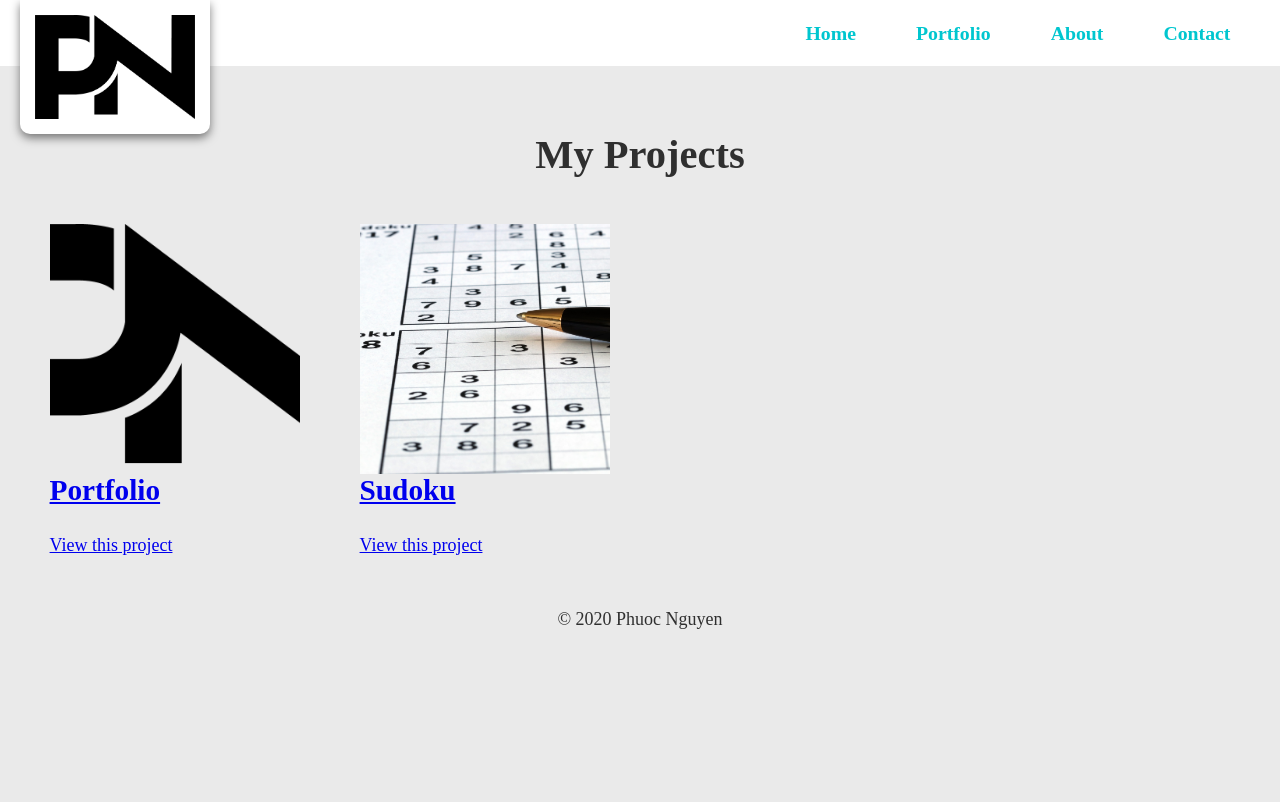
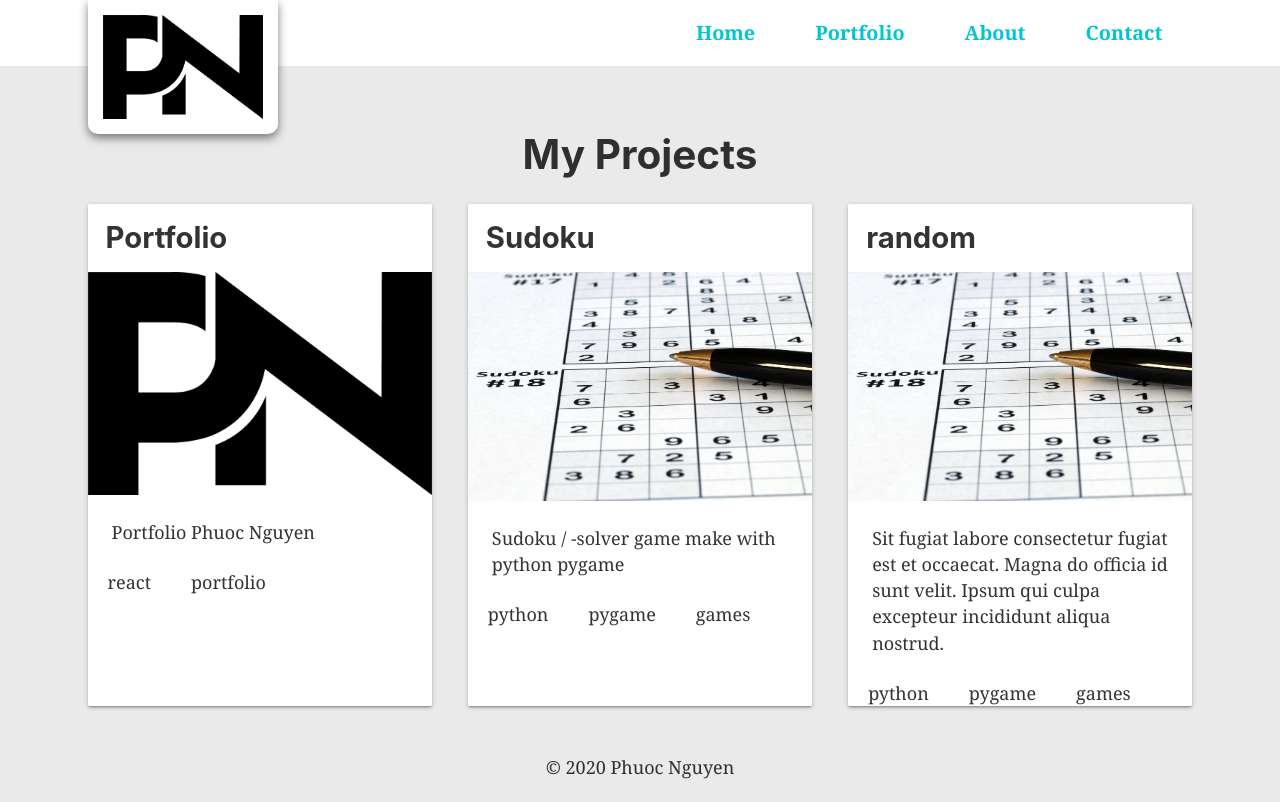
Before and after one commit to phuoc94/phuocnguyen.fi, a Gatsby site: page /portfolio in a window 1280 px wide. Built offline with nearby package versions, Linux system fonts and the light colour scheme; Gatsby itself is replaced by a stand-in of ours.

Commit message:
portfolio

```diff
--- a/src/components/css/_navbar.scss
+++ b/src/components/css/_navbar.scss
@@ -13,7 +13,7 @@
 }
 .nav-menu {
   margin: 0 auto;
-  max-width: 1440px;
+  max-width: 1144px;
   padding: 0 1.0875rem;
 }
 .nav-menu {
--- a/src/components/css/_projects.scss
+++ b/src/components/css/_projects.scss
@@ -1,18 +1,57 @@
 .projectsPreview {
-  display: flex;
+  display: grid;
+  grid-template-columns: repeat(auto-fit, minmax(320px, 1fr));
+  grid-gap: 2rem;
+  a {
+    text-decoration: none;
+    color: #333;
+  }
 }
 
 .projectPreview {
-  margin: 20px 30px;
+  display: block;
+  height: 100%;
+  h2 {
+    padding: 18px;
+    margin: 0;
+  }
+  p {
+    padding: 24px;
+    margin: 0;
+  }
+  box-shadow: rgba(0, 0, 0, 0.2) 0px 1px 5px 0px,
+    rgba(0, 0, 0, 0.14) 0px 2px 2px 0px, rgba(0, 0, 0, 0.12) 0px 3px 1px -2px;
+  border-radius: 2px;
+  background: rgb(255, 255, 255);
+}
+.projectPreview:hover {
+  cursor: pointer;
+  box-shadow: rgba(0, 0, 0, 0.09) 0px 8px 26px 0px;
+  transition: all 0.3s ease 0s;
   .gatsby-image-wrapper {
-    width: 250px;
-    height: 250px;
+    transform: scale(1.05);
+    box-shadow: rgba(0, 0, 0, 0.2) 0px 17px 46px -5px;
+    transition: all 0.3s ease 0s;
+    border-radius: 5px;
   }
 }
 
 .project {
+  display: grid;
+  grid-template-columns: repeat(3, 1fr);
+  grid-gap: 1rem;
+  h1 {
+    grid-column: 1 / span 3;
+  }
+  .description {
+    grid-column: 1 / span 2;
+    grid-row: 2;
+  }
   .gatsby-image-wrapper {
-    width: 500px;
-    height: 500px;
+    grid-column: 3 / 4;
+    border-radius: 10px;
   }
 }
+.tag {
+  padding: 20px;
+}
--- a/src/components/css/main.scss
+++ b/src/components/css/main.scss
@@ -1,6 +1,5 @@
 @import "navbar", "projects", "variables";
 * {
-  font-family: $font-stack !important;
 }
 body {
   background: $firstC;
@@ -16,14 +15,16 @@ body {
 }
 .main {
   margin: 0 auto;
-  max-width: 1440px;
+  max-width: 1144px;
   padding: 67px 1.0875rem 1.45rem;
+  min-height: calc(100vh - 66px - 70px);
   h1 {
     text-align: center;
   }
 }
 
 .footer {
+  padding: 20px 0;
   width: 100%;
   text-align: center;
   line-height: 30px;
--- a/src/components/layouts/layout.js
+++ b/src/components/layouts/layout.js
@@ -18,12 +18,10 @@ const Layout = ({ children, pageTitle }) => {
   return (
     <>
       <Menu siteTitle={data.site.siteMetadata.title} />
-      <div className="main">
-        <main>{children}</main>
-        <footer className="footer">
-          <p>© {new Date().getFullYear()} Phuoc Nguyen</p>
-        </footer>
-      </div>
+      <main className="main">{children}</main>
+      <footer className="footer">
+        <p>© {new Date().getFullYear()} Phuoc Nguyen</p>
+      </footer>
     </>
   )
 }
--- a/src/components/layouts/project.js
+++ b/src/components/layouts/project.js
@@ -6,7 +6,7 @@ const Project = ({ title, description, url, ImageData }) => (
   <div className="project">
     <h1>{title}</h1>
     <Image fluid={ImageData} alt={title} />
-    <p>{description}</p>
+    <p className="description">{description}</p>
     <p>
       <a href={url}>View this project online &rarr;</a>
     </p>
--- a/src/components/layouts/projects-preview.js
+++ b/src/components/layouts/projects-preview.js
@@ -2,20 +2,23 @@ import React from "react"
 import { Link } from "gatsby"
 import Image from "gatsby-image"
 
-const ProjectPreview = ({ slug, title, description, ImageData }) => (
-  <div className="projectPreview">
-    <Link to={`/${slug}/`}>
+const ProjectPreview = ({ slug, title, predesc, ImageData, tags }) => (
+  <Link to={`/${slug}/`}>
+    <div className="projectPreview">
+      <h2>{title}</h2>
       <Image fluid={ImageData} alt={title} />
-    </Link>
-
-    <h2>
-      <Link to={`/${slug}/`}>{title}</Link>
-    </h2>
-    <p>{description}</p>
-    <p>
-      <Link to={`/${slug}/`}>View this project</Link>
-    </p>
-  </div>
+      <p>{predesc}</p>
+      <div className="tags">
+        {tags.map(tag => {
+          return (
+            <a href={tag} className="tag">
+              {tag}
+            </a>
+          )
+        })}
+      </div>
+    </div>
+  </Link>
 )
 
 export default ProjectPreview
--- a/src/components/templates/project.js
+++ b/src/components/templates/project.js
@@ -7,7 +7,7 @@ export const query = graphql`
   query($slug: String!) {
     projectsJson(slug: { eq: $slug }) {
       title
-      descriprion
+      description
       url
       image {
         childImageSharp {
--- a/src/data/projects.json
+++ b/src/data/projects.json
@@ -4,13 +4,27 @@
     "slug": "portfolio-phuocnguyen",
     "url": "https://phuocnguyen.fi",
     "image": "../images/projects/logo.png",
-    "descriprion": "Portfolio Phuoc Nguyen"
+    "predesc": "Portfolio Phuoc Nguyen",
+    "description": "Sit fugiat labore consectetur fugiat est et occaecat. Magna do officia id sunt velit. Ipsum qui culpa excepteur incididunt aliqua nostrud.",
+
+    "tags": ["react", "portfolio"]
   },
   {
     "title": "Sudoku",
     "slug": "sukodu",
     "url": "#",
     "image": "../images/projects/sudoku.jpg",
-    "descriprion": "Sudoku / -solver game make with python pygame"
+    "predesc": "Sudoku / -solver game make with python pygame",
+    "description": "Sit fugiat labore consectetur fugiat est et occaecat. Magna do officia id sunt velit. Ipsum qui culpa excepteur incididunt aliqua nostrud.",
+    "tags": ["python", "pygame", "games"]
+  },
+  {
+    "title": "random",
+    "slug": "rand",
+    "url": "#",
+    "image": "../images/projects/sudoku.jpg",
+    "predesc": "Sit fugiat labore consectetur fugiat est et occaecat. Magna do officia id sunt velit. Ipsum qui culpa excepteur incididunt aliqua nostrud.",
+    "description": "Ea voluptate quis et reprehenderit tempor excepteur nulla dolore aute proident aute minim laborum. Consectetur aliqua ipsum excepteur quis dolore velit culpa magna qui ea laborum. Ut tempor sint amet amet qui nostrud tempor cupidatat. Irure duis deserunt do sunt. Duis qui laborum exercitation consectetur nisi anim. Enim Lorem minim minim non esse elit aliquip tempor nisi. Proident cupidatat velit nisi do deserunt consequat aliquip irure.Consequat eiusmod pariatur non nisi. Ex quis incididunt minim amet veniam elit. Non occaecat qui veniam fugiat quis aliqua ullamco magna elit commodo consectetur aliquip.Non dolore sunt id in ea occaecat laborum cillum nostrud anim eiusmod. Aliqua in nisi ipsum minim. Do qui amet tempor laboris labore excepteur sit eu. Deserunt veniam sint laborum nisi occaecat est veniam Lorem aute proident.",
+    "tags": ["python", "pygame", "games"]
   }
 ]
--- a/src/pages/portfolio.js
+++ b/src/pages/portfolio.js
@@ -11,10 +11,11 @@ const PortfolioPage = () => {
       allProjectsJson {
         edges {
           node {
-            descriprion
+            predesc
             slug
             title
             url
+            tags
             image {
               childImageSharp {
                 fluid {
@@ -36,15 +37,18 @@ const PortfolioPage = () => {
       <div className="projectsPreview">
         {projects.map(({ node: project }) => {
           const title = project.title
-          const description = project.description
+          const predesc = project.predesc
           const slug = project.slug
           const imageData = project.image.childImageSharp.fluid
+          const tags = project.tags
+
           return (
             <ProjectPreview
               title={title}
-              description={description}
+              predesc={predesc}
               slug={slug}
               ImageData={imageData}
+              tags={tags}
             />
           )
         })}
```
Also changed, not shown: package.json (+5 -5 lines), src/components/css/main.css, 1 other file.
